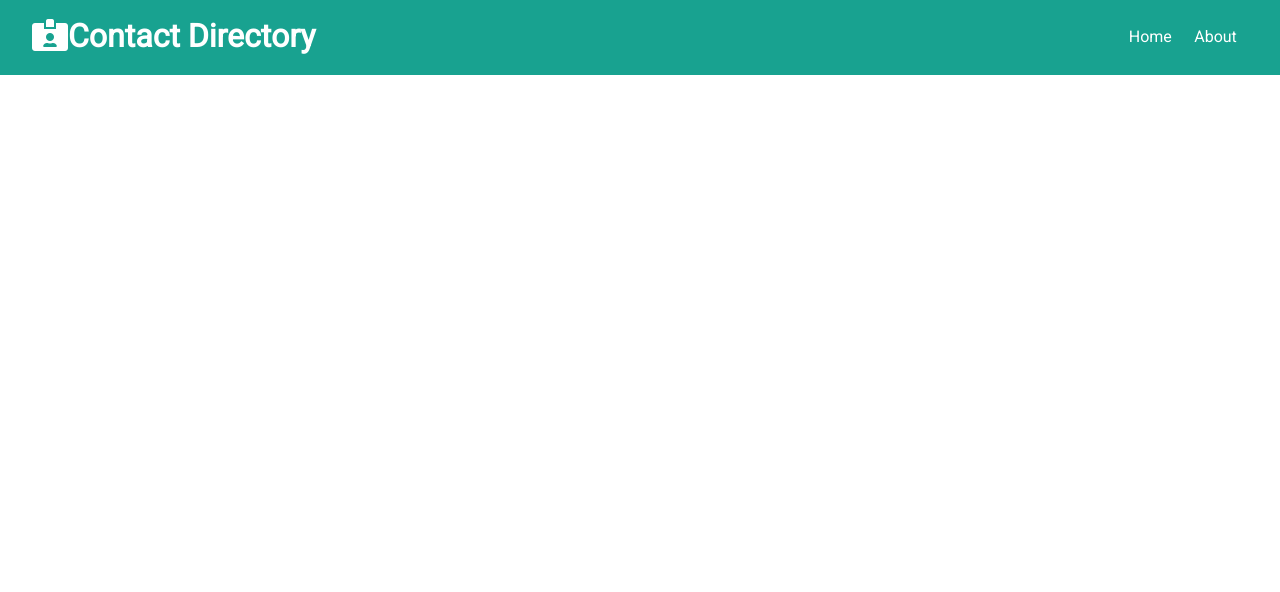
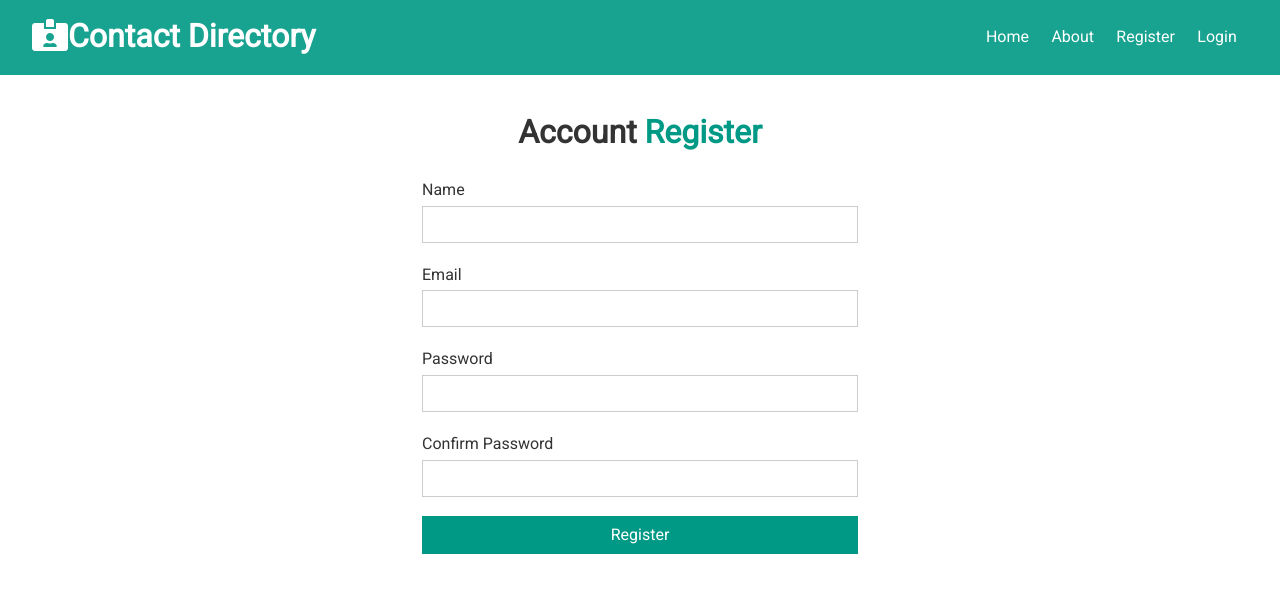
Before and after one commit to reenadangi/contact-manager, a React (Create React App) app in the folder client/: page /register in a window 1280 px wide. Shown: the top 592 px of the page. Built offline with nearby package versions, Linux system fonts and the light colour scheme; the HTML template or start-up script is replaced by a standard one.

Commit message:
Auth Register-login

```diff
--- a/client/src/App.js
+++ b/client/src/App.js
@@ -3,6 +3,10 @@
 import {BrowserRouter as Router,Switch,Route} from 'react-router-dom';
 import Home from './components/pages/Home';
 import About from './components/pages/About';
+import Register from './components/auth/Register';
+import Login from './components/auth/Login';
+
+
 
 import NavBar from './components/layout/Navbar';
 import ContactState from './context/contact/ContactState';
@@ -21,7 +25,9 @@
         <Switch>
           <Route exact path="/" component={Home}/>
           <Route exact path="/about" component={About}/>
+          <Route exact path="/register" component={Register}/>
 
+          <Route exact path="/login" component={Login}/>
         </Switch>
       </div>
       </Fragment>
--- /dev/null
+++ b/client/src/components/auth/Login.js
@@ -0,0 +1,38 @@
+import React,{ useState,useContext } from 'react';
+
+export const Login = () => {
+    const [user,setUser]=useState({
+        email:'',
+        password:''
+
+    });
+    const {email,password}=user;
+    const onChange=e=>setUser({...user,[e.target.name]:e.target.value});
+    const onSubmit=e=>{
+        e.preventDefault();
+        console.log('Logib aubmit');
+
+    }
+    return (
+       <div className='form-container'>
+           <h1>
+               Account <span className='text-primary'>Login</span>
+           </h1>
+           <form onSubmit={onSubmit}>
+
+               <div className="form-group">
+                   <label htmlFor="email">Email</label>
+                   <input type="email" name="email" value={email} onChange={onChange}/>
+               </div>
+               <div className="form-group">
+                   <label htmlFor="password">Password</label>
+                   <input type="password" name="password" value={password} onChange={onChange}/>
+               </div>
+
+               <input type="submit" value="Login" className="btn btn-primary btn-block"/>
+           </form>
+
+       </div>
+    )
+}
+export default Login
--- /dev/null
+++ b/client/src/components/auth/Register.js
@@ -0,0 +1,45 @@
+import React,{ useState,useContext } from 'react';
+
+export const Register = () => {
+    const [user,setUser]=useState({
+        name:'',
+        email:'',
+        password:'',
+        password2:''
+    });
+    const {name,email,password,password2}=user;
+    const onChange=e=>setUser({...user,[e.target.name]:e.target.value});
+    const onSubmit=e=>{
+        e.preventDefault();
+        console.log('register aubmit');
+
+    }
+    return (
+       <div className='form-container'>
+           <h1>
+               Account <span className='text-primary'>Register</span>
+           </h1>
+           <form onSubmit={onSubmit}>
+               <div className="form-group">
+                   <label htmlFor="name">Name</label>
+                   <input type="text" name="name" value={name} onChange={onChange}/>
+               </div>
+               <div className="form-group">
+                   <label htmlFor="email">Email</label>
+                   <input type="email" name="email" value={email} onChange={onChange}/>
+               </div>
+               <div className="form-group">
+                   <label htmlFor="password">Password</label>
+                   <input type="password" name="password" value={password} onChange={onChange}/>
+               </div>
+               <div className="form-group">
+                   <label htmlFor="password2">Confirm Password</label>
+                   <input type="password" name="password2" value={password2} onChange={onChange}/>
+               </div>
+               <input type="submit" value="Register" className="btn btn-primary btn-block"/>
+           </form>
+
+       </div>
+    )
+}
+export default Register
--- a/client/src/components/layout/Navbar.js
+++ b/client/src/components/layout/Navbar.js
@@ -16,6 +16,12 @@
                 <li>
                     <Link to='/about'>About</Link>
                 </li>
+                <li>
+                    <Link to='/register'>Register</Link>
+                </li>
+                <li>
+                    <Link to='/login'>Login</Link>
+                </li>
             </ul>
         </div>
     )
```
